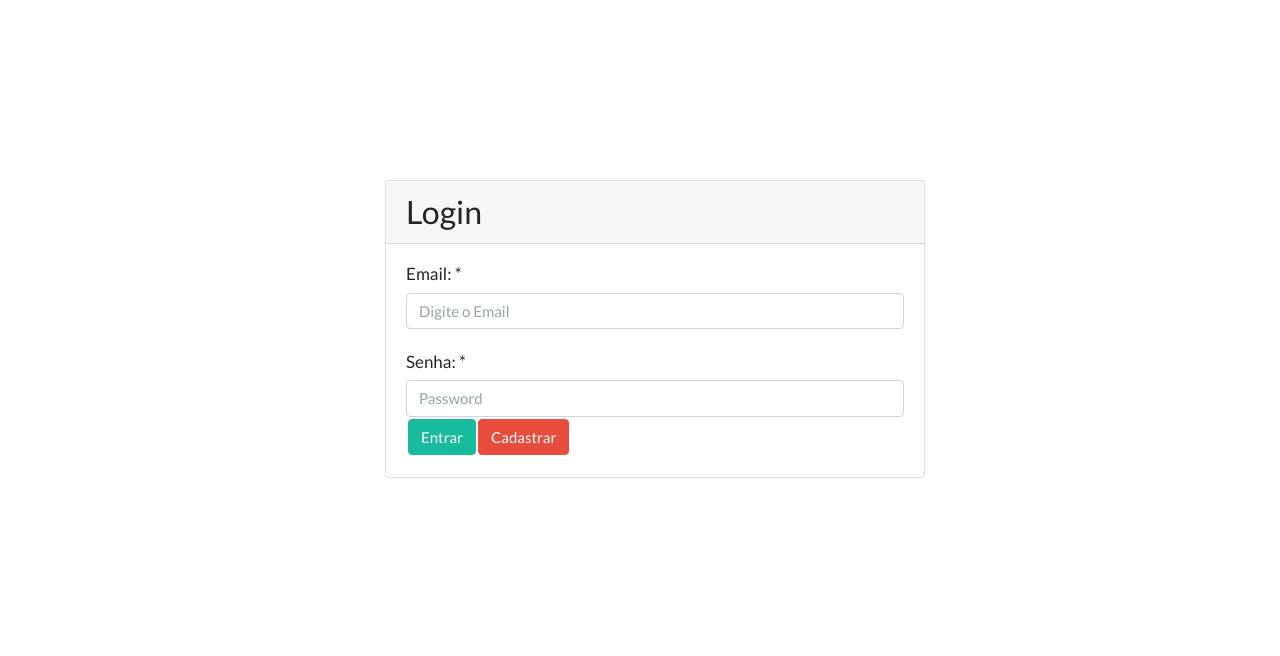
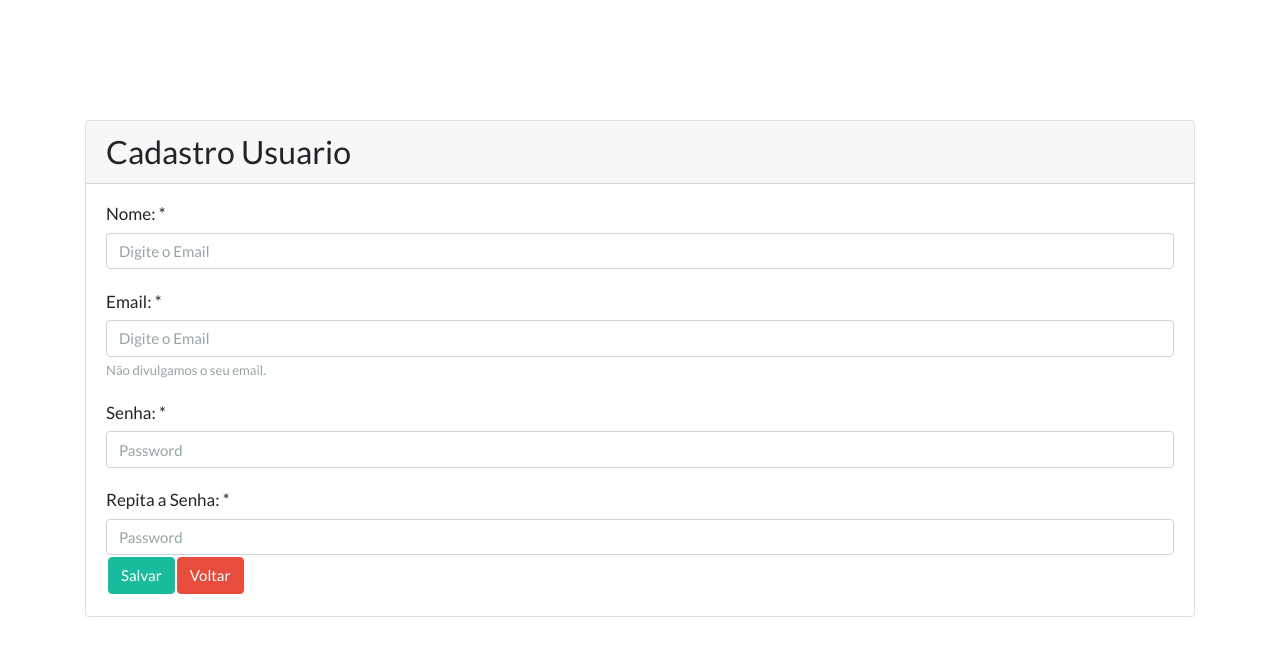
Before and after one commit to murilothink/Minhas-Financas-FrontEnd, a React (Create React App) app: page / in a window 1280 px wide. Shown: the top 656 px of the page. Built offline with nearby package versions, Linux system fonts and the light colour scheme.

Commit message:
Testando tela de cadastro com console.log

```diff
--- a/src/App.js
+++ b/src/App.js
@@ -1,7 +1,7 @@
 import React from 'react';
-//import CadastroUsuario from './views/cadastroUsuario'
+import CadastroUsuario from './views/cadastroUsuario'
 
-import Login from './views/login'
+//import Login from './views/login'
 
 import 'bootswatch/dist/flatly/bootstrap.css'
 import './custom.css'
@@ -11,7 +11,7 @@
   render(){
     return(
       <div>
-              <Login/>
+              <CadastroUsuario/>
       </div>
     );
   }
--- a/src/views/cadastroUsuario.js
+++ b/src/views/cadastroUsuario.js
@@ -4,6 +4,21 @@
 import formGroup from '../components/form-group'
 
 class CadastroUsuario extends React.Component{
+
+
+    state ={
+
+        nome: '',
+        email: '',
+        senha: ''
+    }
+
+    entrar = () => {
+
+        console.log('Nome: ', this.state.nome)
+        console.log('Email: ', this.state.email)
+        console.log('senha: ', this.state.senha)
+    }
 
     render(){
         return(
@@ -16,6 +31,8 @@
                                     <h1 style={{fontSize:17}}>Nome: *</h1>
                                     <formGroup htmlFor="exampleInputEmail1" label="Email:">
                                         <input type="email"
+                                            value={this.state.nome}
+                                            onChange={e => this.setState({nome: e.target.value})}
                                             class="form-control"
                                             id="exampleInputEmail1"
                                             placeholder="Digite o Email"/>
@@ -24,6 +41,8 @@
                                     <h1 style={{fontSize:17}}>Email: *</h1>
                                     <formGroup htmlFor="exampleInputEmail1">
                                         <input type="email"
+                                            value={this.state.email}
+                                            onChange={e => this.setState({email: e.target.value})}
                                             class="form-control"
                                             id="exampleInputEmail1"
                                             aria-describedby="emailHelp"
@@ -34,6 +53,8 @@
                                     <h1 style={{fontSize:17}}>Senha: *</h1>
                                     <formGroup htmlFor="exampleInputPassword1">
                                         <input type="password"
+                                                value={this.state.senha}
+                                                onChange={e => this.setState({senha: e.target.value})}
                                                 class="form-control"
                                                 id="exampleInputPassword1"
                                                 placeholder="Password"/>
@@ -47,7 +68,7 @@
                                                 id="exampleInputPassword1"
                                                 placeholder="Password"/>
                                     </formGroup>
-                                    <button className="btn btn-success" style={{margin: '2px'}}>Salvar</button>
+                                    <button onClick={this.entrar} className="btn btn-success" style={{margin: '2px'}}>Salvar</button>
                                     <button className="btn btn-danger">Voltar</button>
                                 </fieldset>
                             </div>
```
